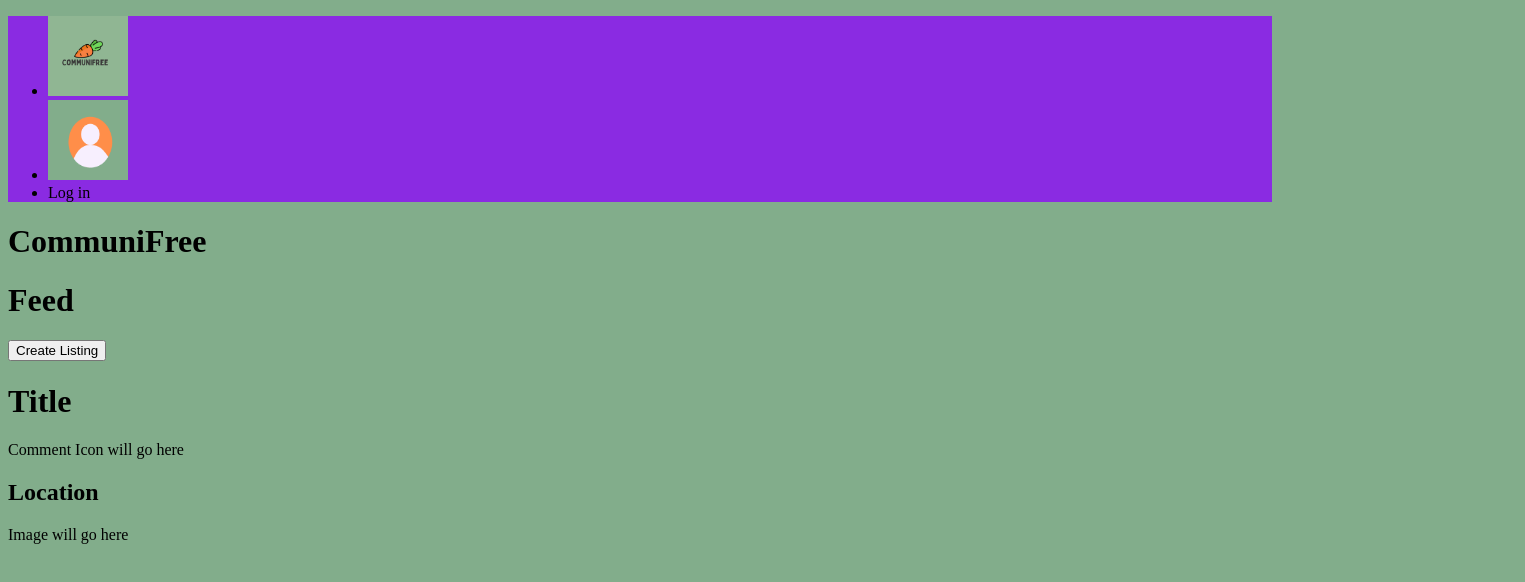
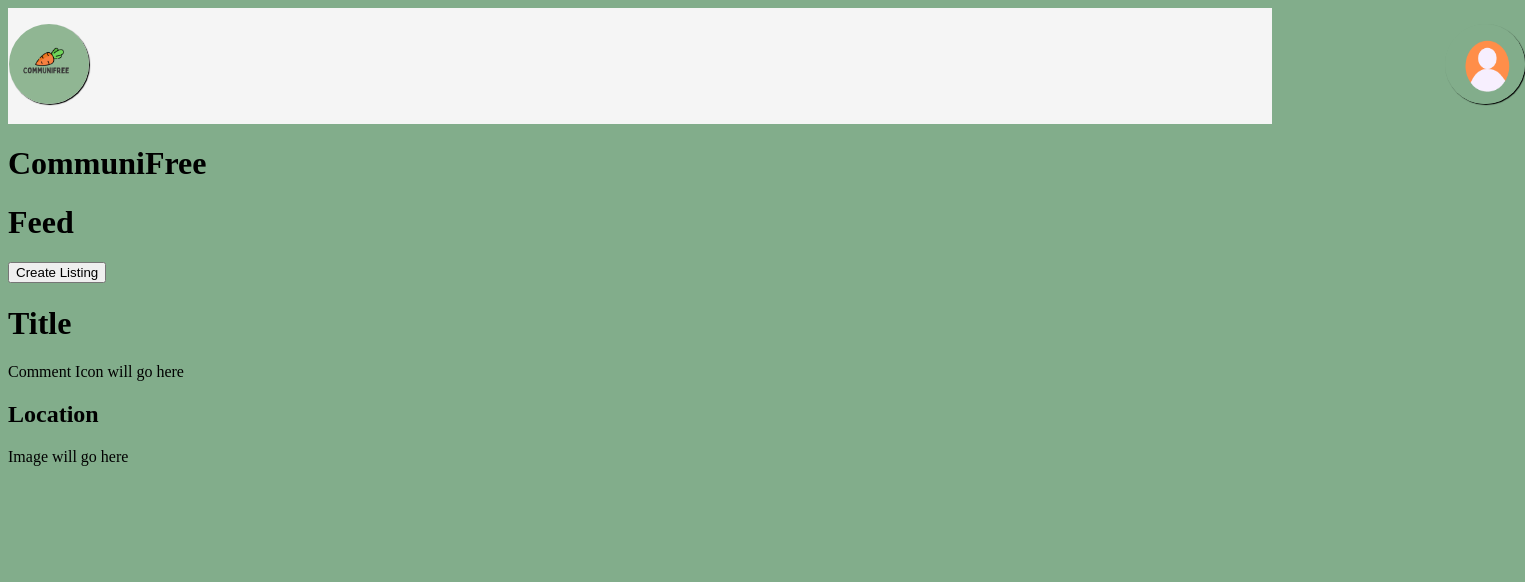
Before and after one commit to GDO2000/CommuniFree, a Next.js app in the folder communifree/: page / in a window 1280 px wide. Shown: the top 582 px of the page, 1525 px wide, since content can reach past the window. Built offline with nearby package versions, Linux system fonts and the light colour scheme.

Commit message:
Float is the right way

```diff
--- a/communifree/components/Navbar/Navbar.css
+++ b/communifree/components/Navbar/Navbar.css
@@ -8,9 +8,36 @@
 }
 
 nav {
-  background-color: blueviolet;
+  display: flex;
+  justify-content: space-between;
+  align-items: center;
+  list-style: none;
+  background-color: whitesmoke;
+}
+
+nav li:not(:last-child) {
+  margin-right: 1rem;
 }
 
 #logo {
-  position: center;
+  border-radius: 50%;
+  box-shadow: 1px 1px 1px black;
+  position: relative;
+  right: 22%;
 }
+
+#profile-pic {
+  border-radius: 50%;
+  box-shadow: 1px 1px 1px black;
+  position: relative;
+  left: 739%;
+
+}
+
+ul {
+  list-style-type: none;
+}
+
+li {
+  display: inline;
+}
--- a/communifree/components/Navbar/Navbar.tsx
+++ b/communifree/components/Navbar/Navbar.tsx
@@ -11,7 +11,6 @@
             <li>
             <Image src="/userprofile_image.png" alt = "User profile logo" id="profile-pic" width="80" height="80"/>
             </li>
-            <li>Log in</li>
         </ul>
     </nav>
     );
```
